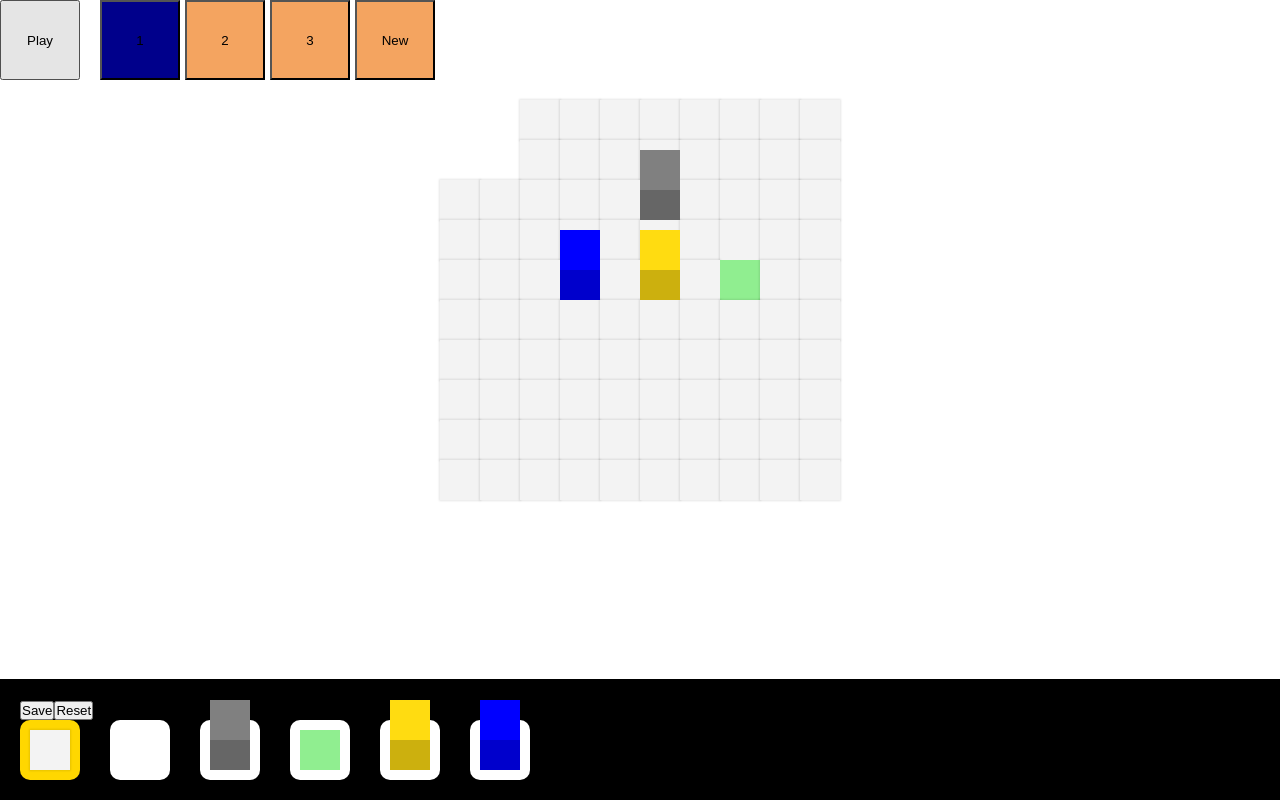
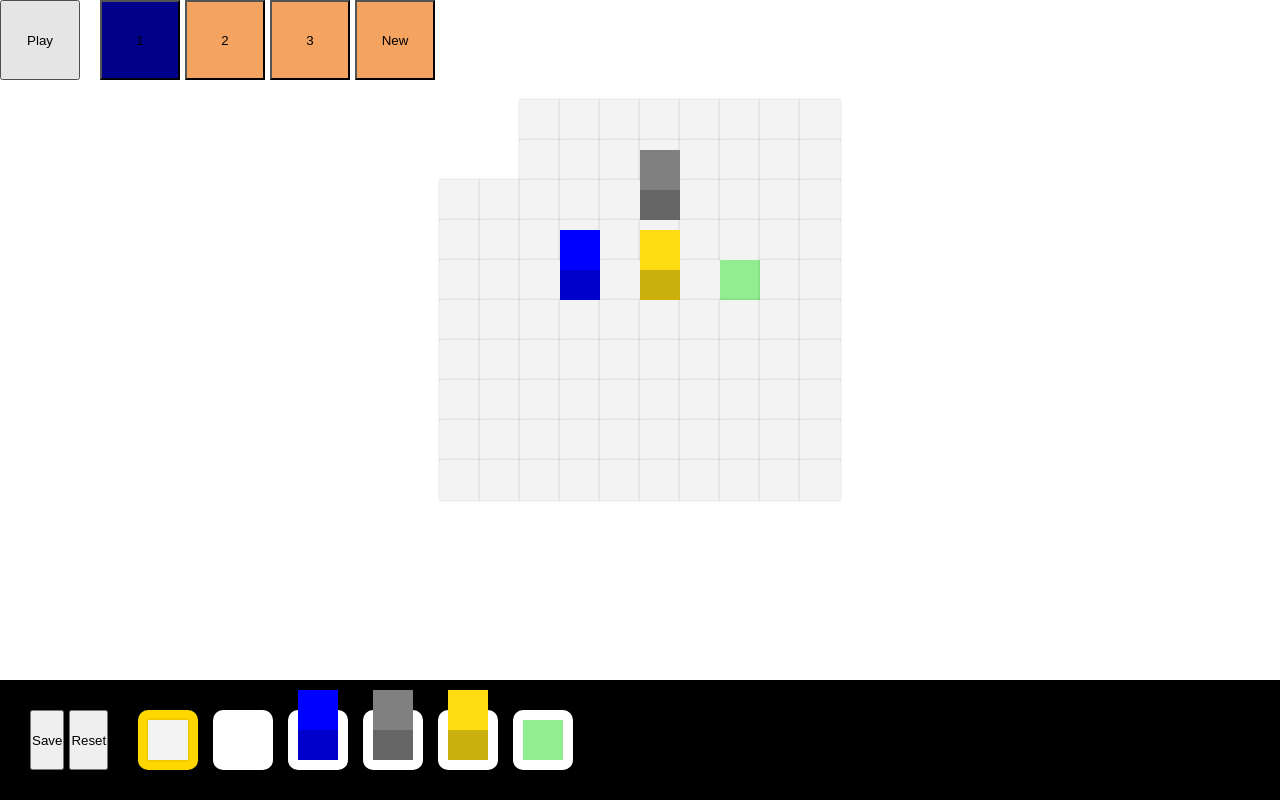
Before and after one commit to filip89/react-sokoban, a React (Create React App) app: page / in a window 1280 px wide. Both pictures are taken after a click on the button "Edit". Built offline with nearby package versions, Linux system fonts and the light colour scheme.

Commit message:
extract items in TilePicker.tsx as an array

```diff
--- a/src/components/MapBuilder/components/TilePicker/TilePicker.module.scss
+++ b/src/components/MapBuilder/components/TilePicker/TilePicker.module.scss
@@ -1,14 +1,21 @@
 .container {
   background-color: black;
-  padding: 20px;
+  padding: 30px;
   width: 100%;
   overflow: auto;
+  display: flex;
+  gap: 30px;
+}
+
+.actions {
+  display: flex;
+  gap: 5px;
 }
 
 .items {
   list-style-type: none;
   display: flex;
-  gap: 30px;
+  gap: 15px;
 }
 
 .item {
--- a/src/components/MapBuilder/components/TilePicker/TilePicker.tsx
+++ b/src/components/MapBuilder/components/TilePicker/TilePicker.tsx
@@ -7,6 +7,22 @@ import Box from '../../../map-tiles/Box/Box';
 import { TileSign } from '../../../../types/TileSign';
 import classNames from 'classnames';
 import MapTile from '../../../MapTile/MapTile';
+import { ReactElement } from 'react';
+import { signs } from '../../../../data/signs';
+
+const tileItems: { sign: TileSign; label: string; component: ReactElement }[] =
+  [
+    { sign: signs.floor, label: 'Floor', component: <Floor /> },
+    { sign: signs.empty, label: 'Empty', component: <MapTile /> },
+    { sign: signs.player, label: 'Player', component: <Player /> },
+    { sign: signs.wall, label: 'Wall', component: <Wall /> },
+    { sign: signs.box, label: 'Box', component: <Box /> },
+    {
+      sign: signs.destination,
+      label: 'Destination',
+      component: <Destination />,
+    },
+  ];
 
 type Props = {
   selectedTile: TileSign;
@@ -25,55 +41,25 @@ const TilePicker = ({ selectedTile, onTileSelect, onReset, onSave }: Props) => {
 
   return (
     <div className={styles.container}>
+      <div className={styles.actions}>
         <button type="button" onClick={onSave}>
           Save
         </button>
         <button type="button" onClick={onReset}>
           Reset
         </button>
+      </div>
       <ul className={styles.items}>
+        {tileItems.map((item) => (
           <li
-          className={getItemClassName('_')}
-          onClick={() => onTileSelect('_')}
-          title="Floor"
+            key={item.sign}
+            className={getItemClassName(item.sign)}
+            onClick={() => onTileSelect(item.sign)}
+            title={item.label}
           >
-          <Floor />
+            {item.component}
           </li>
-        <li
-          className={getItemClassName('0')}
-          onClick={() => onTileSelect('0')}
-          title="Empty"
-        >
-          <MapTile />
-        </li>
-        <li
-          className={getItemClassName('#')}
-          onClick={() => onTileSelect('#')}
-          title="Wall"
-        >
-          <Wall />
-        </li>
-        <li
-          className={getItemClassName('*')}
-          onClick={() => onTileSelect('*')}
-          title="Destination"
-        >
-          <Destination />
-        </li>
-        <li
-          className={getItemClassName('B')}
-          onClick={() => onTileSelect('B')}
-          title="Box"
-        >
-          <Box />
-        </li>
-        <li
-          className={getItemClassName('@')}
-          onClick={() => onTileSelect('@')}
-          title="Player"
-        >
-          <Player />
-        </li>
+        ))}
       </ul>
     </div>
   );
```
Lines whose indentation alone changed are shown as unchanged.
